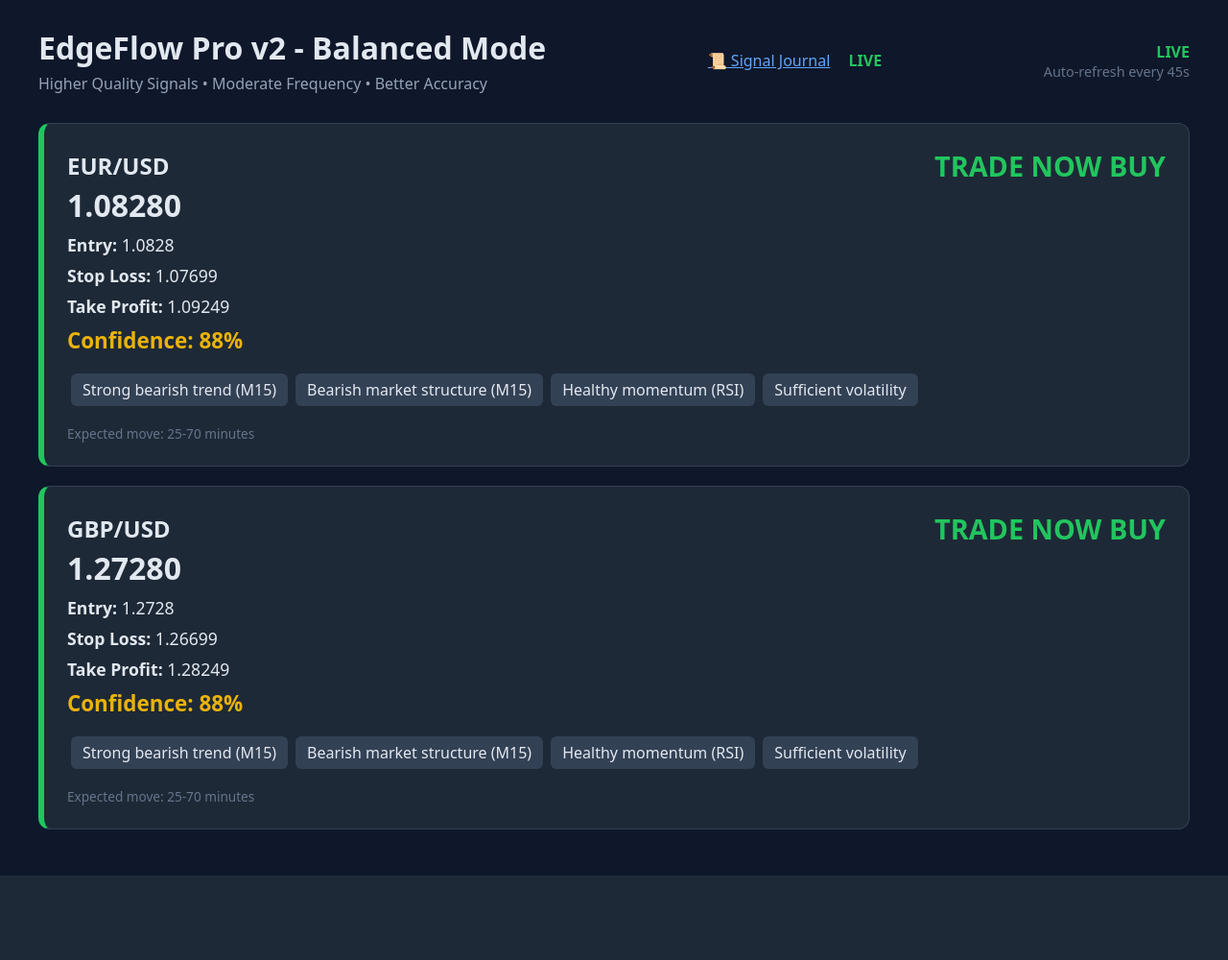
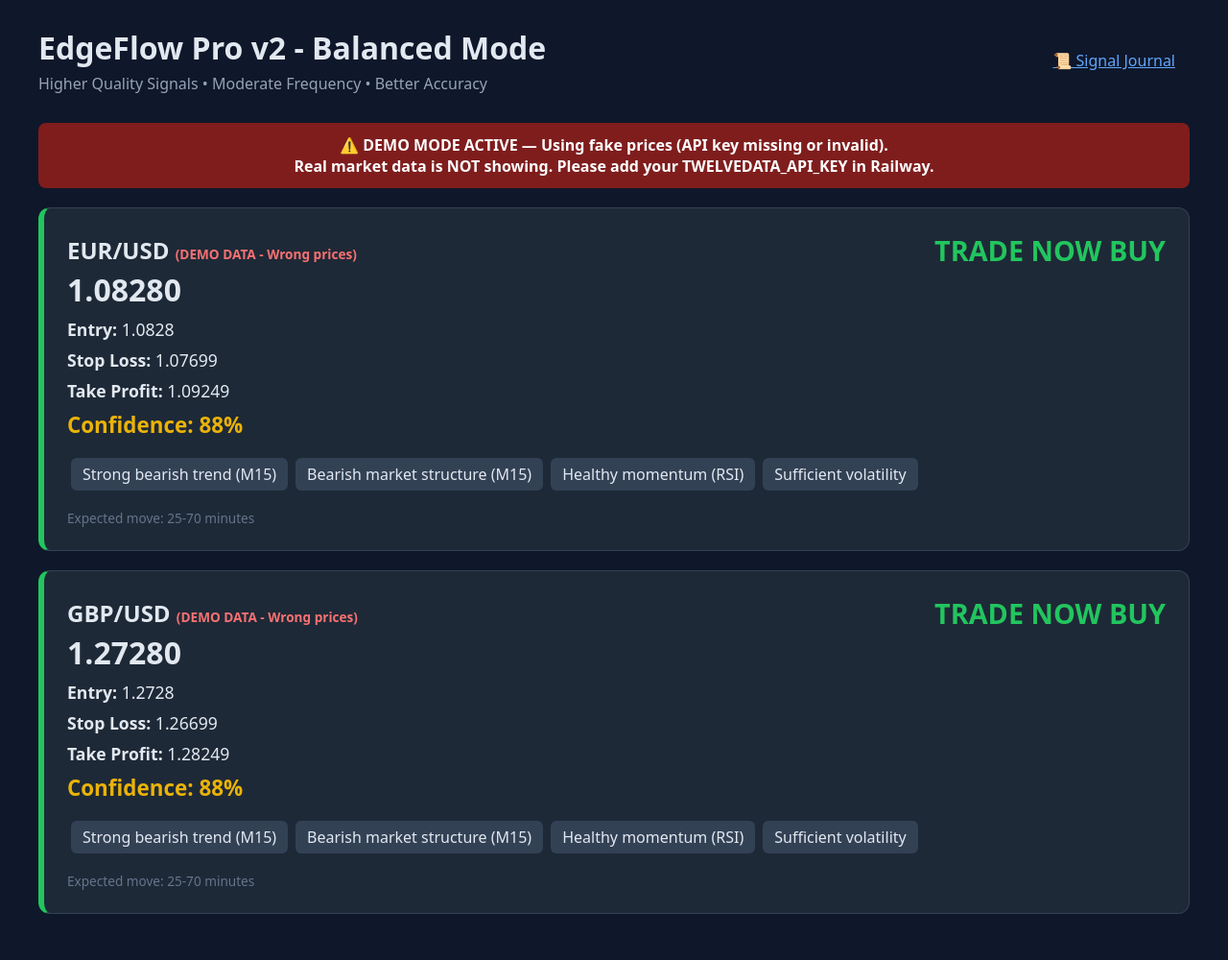
Before and after one commit to chatact135-wq/currency, a FastAPI app: page / in a window 1280 px wide. Shown: the whole page at 96% size. Before the commit the page ends 912 px from the top, so only its background shows below. Run offline with FastAPI, Linux system fonts and the light colour scheme; data that the repository does not hold is empty.

Commit message:
Add files via upload

```diff
--- a/templates/dashboard.html
+++ b/templates/dashboard.html
@@ -35,12 +35,13 @@
             </div>
             <div>
                 <a href="/review" style="color:#60a5fa; margin-right: 15px;">📜 Signal Journal</a>
-                <div style="color:#22c55e; font-weight:600; display: inline;">LIVE</div>
             </div>
-            <div style="text-align: right;">
-                <div style="color:#22c55e; font-weight:600;">LIVE</div>
-                <div style="font-size:0.9rem; color:#64748b;">Auto-refresh every {{ refresh_seconds }}s</div>
-            </div>
+        </div>
+
+        <!-- Demo Mode Warning Banner -->
+        <div id="demo-warning" style="display:none; background:#7f1d1d; color:white; padding:12px 20px; border-radius:8px; margin-bottom:20px; text-align:center; font-weight:600;">
+            ⚠️ DEMO MODE ACTIVE — Using fake prices (API key missing or invalid).<br>
+            Real market data is NOT showing. Please add your TWELVEDATA_API_KEY in Railway.
         </div>
 
         <div id="signals-container">
@@ -56,15 +57,25 @@
 
                 let html = '';
 
+                // Show big warning if any signal is in demo mode
+                const isDemo = Object.values(data.signals).some(s => s.source && s.source.includes('DEMO'));
+                if (isDemo) {
+                    document.getElementById('demo-warning').style.display = 'block';
+                }
+
                 for (const [symbol, signal] of Object.entries(data.signals)) {
                     let cardClass = 'no-trade';
                     if (signal.signal && signal.signal.includes('BUY')) cardClass = 'buy';
                     if (signal.signal && signal.signal.includes('SELL')) cardClass = 'sell';
 
+                    const sourceText = signal.source && signal.source.includes('DEMO')
+                        ? `<span style="color:#f87171; font-size:0.85rem;">(DEMO DATA - Wrong prices)</span>`
+                        : '';
+
                     html += `
                         <div class="signal-card ${cardClass}">
                             <div style="display:flex; justify-content:space-between; align-items:center;">
-                                <h2 style="margin:0;">${symbol}</h2>
+                                <h2 style="margin:0;">${symbol} ${sourceText}</h2>
                                 <div style="font-size:1.8rem; font-weight:700; color: ${signal.direction === 'BUY' ? '#22c55e' : signal.direction === 'SELL' ? '#ef4444' : '#64748b'}">
                                     ${signal.signal || 'NO TRADE'}
                                 </div>
```
